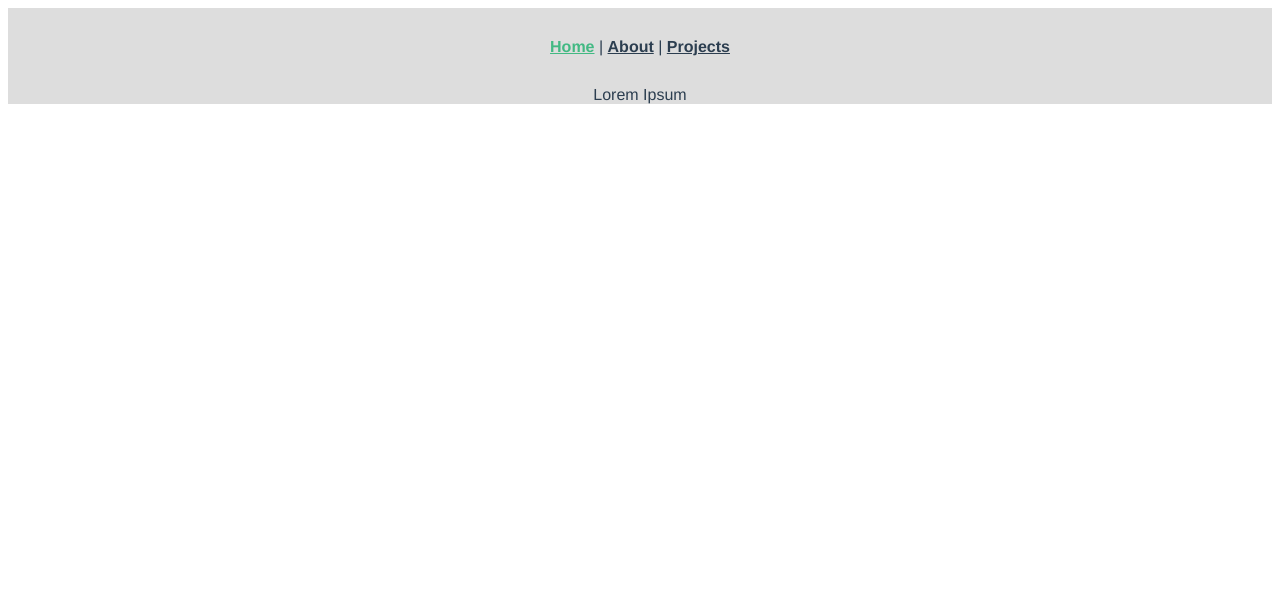
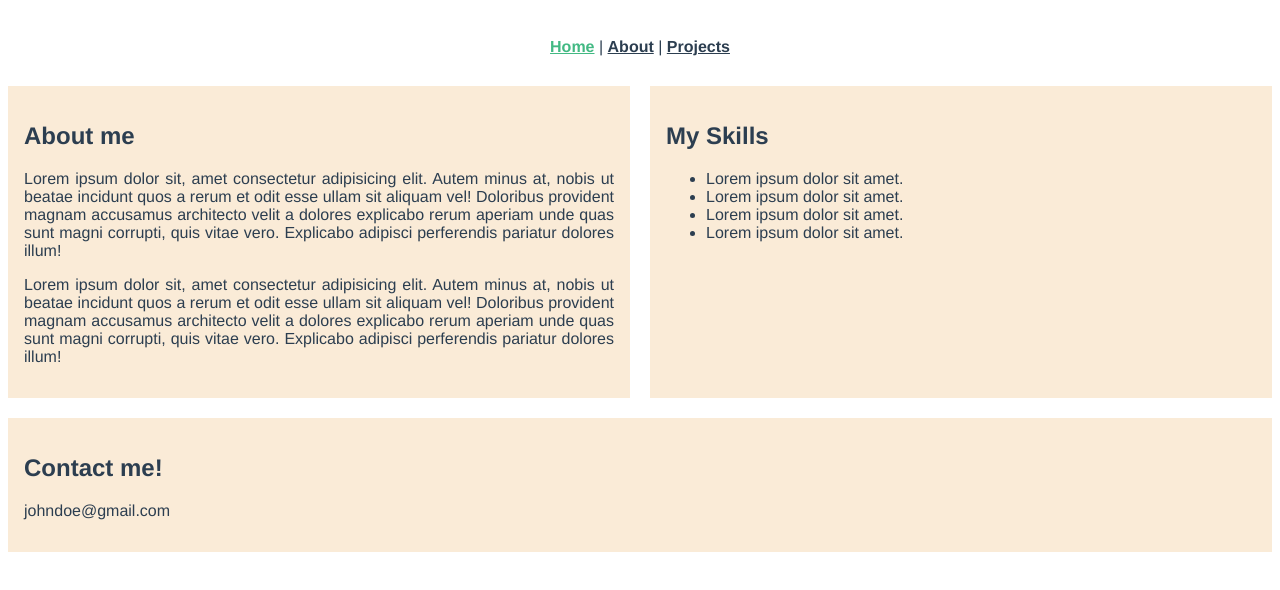
Before and after one commit to sctlcd/vue-threejs-first-app, a Vue app: page /projects in a window 1280 px wide. Shown: the top 590 px of the page. Built offline with nearby package versions, Linux system fonts and the light colour scheme.

Commit message:
add text containers and style

```diff
--- a/src/App.vue
+++ b/src/App.vue
@@ -14,7 +14,7 @@
   -moz-osx-font-smoothing: grayscale;
   text-align: center;
   color: #2c3e50;
-  background-color: $test-variable;
+  // background-color: $test-variable;
 }
 
 nav {
--- a/src/assets/scss/variables.scss
+++ b/src/assets/scss/variables.scss
@@ -1 +1 @@
-$test-variable: #dddddd
+$test-variable: #faebd7;
--- a/src/views/HomeView.vue
+++ b/src/views/HomeView.vue
@@ -1,6 +1,35 @@
 <template>
   <div class="home">
-    <TextContainer>Lorem Ipsum</TextContainer>
+    <TextContainer class="text-container">
+      <h2>About me</h2>
+      <p>
+        Lorem ipsum dolor sit, amet consectetur adipisicing elit. Autem minus
+        at, nobis ut beatae incidunt quos a rerum et odit esse ullam sit aliquam
+        vel! Doloribus provident magnam accusamus architecto velit a dolores
+        explicabo rerum aperiam unde quas sunt magni corrupti, quis vitae vero.
+        Explicabo adipisci perferendis pariatur dolores illum!
+      </p>
+      <p>
+        Lorem ipsum dolor sit, amet consectetur adipisicing elit. Autem minus
+        at, nobis ut beatae incidunt quos a rerum et odit esse ullam sit aliquam
+        vel! Doloribus provident magnam accusamus architecto velit a dolores
+        explicabo rerum aperiam unde quas sunt magni corrupti, quis vitae vero.
+        Explicabo adipisci perferendis pariatur dolores illum!
+      </p>
+    </TextContainer>
+    <TextContainer>
+      <h2>My Skills</h2>
+      <ul>
+        <li>Lorem ipsum dolor sit amet.</li>
+        <li>Lorem ipsum dolor sit amet.</li>
+        <li>Lorem ipsum dolor sit amet.</li>
+        <li>Lorem ipsum dolor sit amet.</li>
+      </ul>
+    </TextContainer>
+    <TextContainer>
+      <h2>Contact me!</h2>
+      <p>johndoe@gmail.com</p>
+    </TextContainer>
   </div>
 </template>
 
@@ -15,3 +44,18 @@ export default {
   },
 };
 </script>
+
+<style lang="scss" scoped>
+.home {
+  display: flex;
+  gap: 20px;
+  flex-flow: row wrap;
+  .text-container {
+    flex: 1 1 0px;
+    min-width: 45%;
+    background-color: $test-variable;
+    text-align: justify;
+    padding: 1rem;
+  }
+}
+</style>
```
Also changed, not shown: src/components/HelloWorld.vue (deleted, +0 -122 lines).
